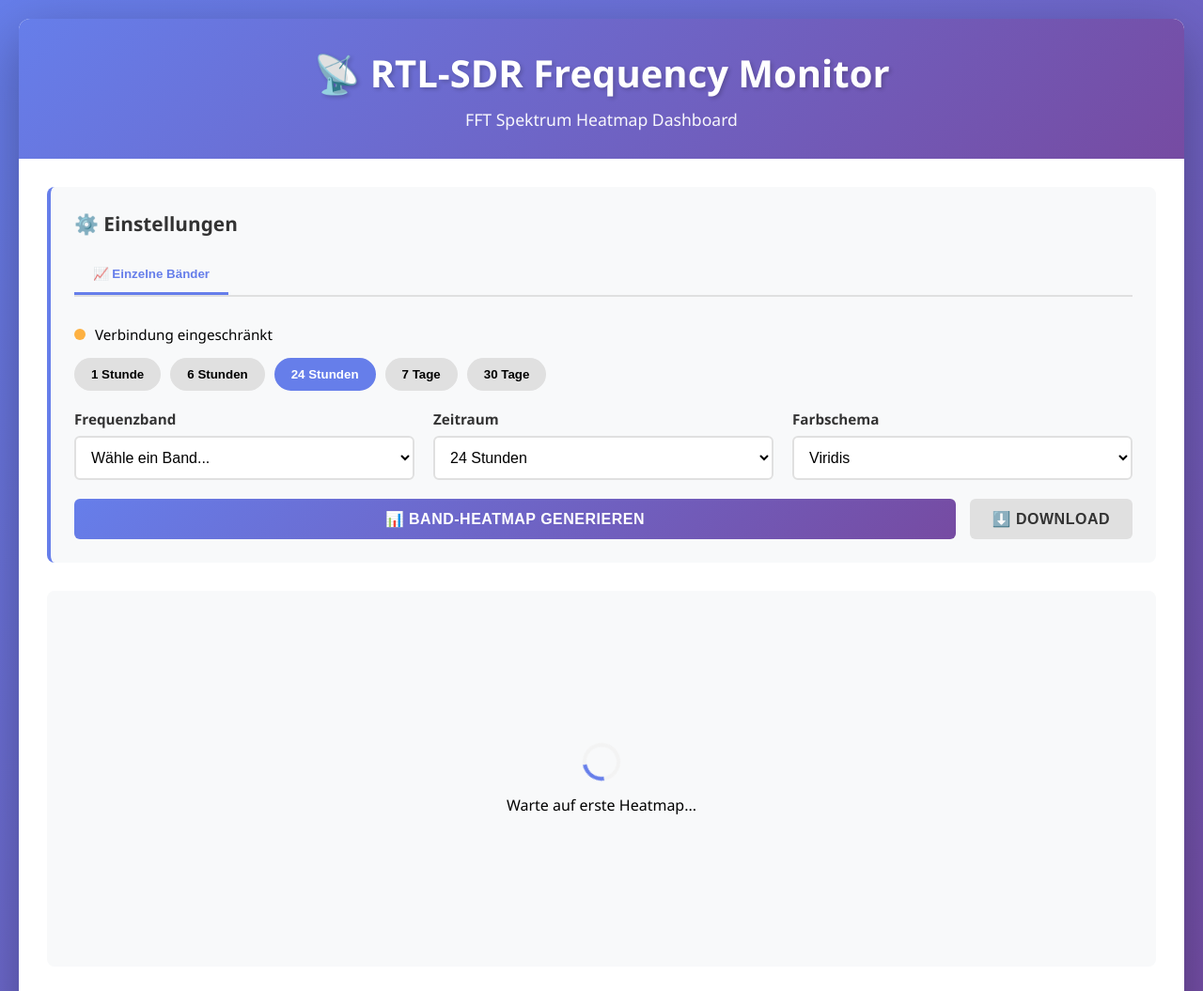
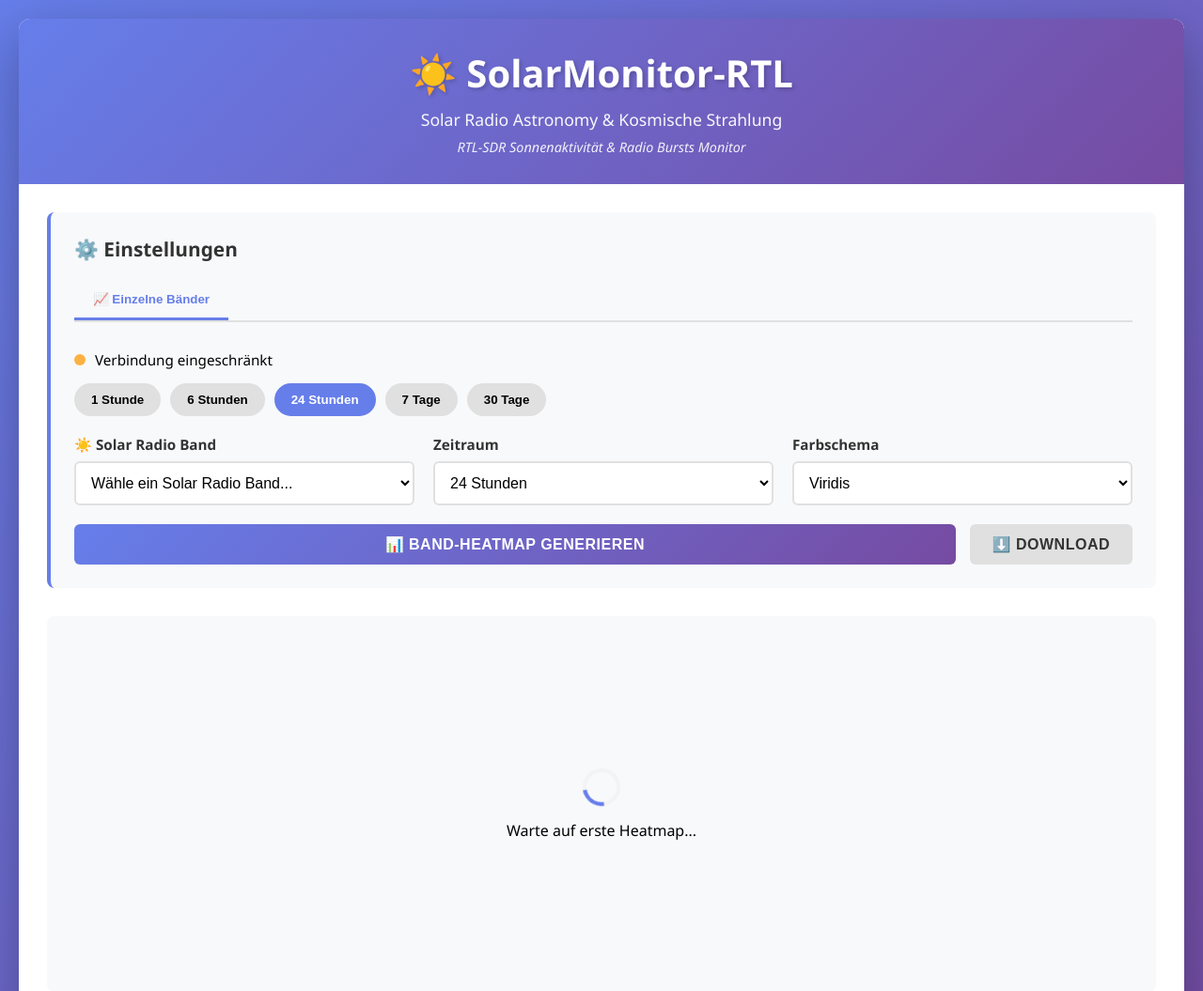
Before and after one commit to kajoty/SolarMonitor-RTL, a Flask app: page / in a window 1280 px wide. Shown: the top 1055 px of the page at 94% size. Run offline with Flask 3, Linux system fonts and the light colour scheme.

Commit message:
refactor: Dashboard angepasst auf Solar Radio Astronomy
- Header aktualisiert: 'SolarMonitor-RTL - Solar Radio Astronomy'
- Band-Auswahl Label: '☀️ Solar Radio Band'
- Intelligente Beschreibungen für jedes Band in der Auswahl
- Platzhalter-Text für Solar Radio Astronomy
- UI Icons und Texte für Sonnenaktivität optimiert

```diff
--- a/templates/dashboard.html
+++ b/templates/dashboard.html
@@ -43,6 +43,13 @@
         .header p {
             font-size: 1.1em;
             opacity: 0.95;
+        }
+
+        .header .subtitle {
+            font-size: 0.9em;
+            margin-top: 8px;
+            opacity: 0.9;
+            font-style: italic;
         }
 
         .content {
@@ -328,8 +335,9 @@
     <div class="container">
         <!-- Header -->
         <div class="header">
-            <h1>📡 RTL-SDR Frequency Monitor</h1>
-            <p>FFT Spektrum Heatmap Dashboard</p>
+            <h1>☀️ SolarMonitor-RTL</h1>
+            <p>Solar Radio Astronomy & Kosmische Strahlung</p>
+            <div class="subtitle">RTL-SDR Sonnenaktivität & Radio Bursts Monitor</div>
         </div>
 
         <!-- Main Content -->
@@ -366,7 +374,7 @@
                     <!-- Control Grid for Bands -->
                     <div class="control-grid" style="margin-top: 20px;">
                         <div class="control-group">
-                            <label for="bandSelect">Frequenzband</label>
+                            <label for="bandSelect">☀️ Solar Radio Band</label>
                             <select id="bandSelect">
                                 <option value="">Wähle ein Band...</option>
                             </select>
@@ -546,7 +554,7 @@
         }
 
         /**
-         * Lade verfügbare Frequenzbänder
+         * Lade verfügbare Frequenzbänder (Solar Radio Astronomy)
          */
         async function loadBands() {
             try {
@@ -554,11 +562,28 @@
                 const data = await response.json();
 
                 if (data.bands && Array.isArray(data.bands)) {
-                    bandSelectInput.innerHTML = '<option value="">Wähle ein Band...</option>';
+                    bandSelectInput.innerHTML = '<option value="">Wähle ein Solar Radio Band...</option>';
+
+                    // Gruppiere Bänder für bessere Lesbarkeit
+                    let lastGroup = '';
+                    let optgroup = null;
+
                     data.bands.forEach(band => {
                         const option = document.createElement('option');
                         option.value = band.name;
-                        option.textContent = `${band.name} (${band.freq_start}-${band.freq_end} MHz)`;
+
+                        // Kurz-Beschreibung basierend auf Band-Namen
+                        let description = '';
+                        if (band.name.includes('Type I')) description = ' - Elektronische Streuungen';
+                        else if (band.name.includes('Type II/III')) description = ' - Shockwaves & Bursts';
+                        else if (band.name.includes('Cosmic')) description = ' - Galaktischer Hintergrund';
+                        else if (band.name.includes('Flare')) description = ' - Solarflare-Emission';
+                        else if (band.name.includes('Whistler')) description = ' - Magnetosphären-Wellen';
+                        else if (band.name.includes('Aurora')) description = ' - Nord-/Südlicht-Radio';
+                        else if (band.name.includes('Electron')) description = ' - Solare Elektronenereignisse';
+                        else if (band.name.includes('Proton')) description = ' - Solarer Protonenfluss';
+
+                        option.textContent = `${band.name}${description} (${band.freq_start}-${band.freq_end} MHz)`;
                         bandSelectInput.appendChild(option);
                     });
                 }
```
